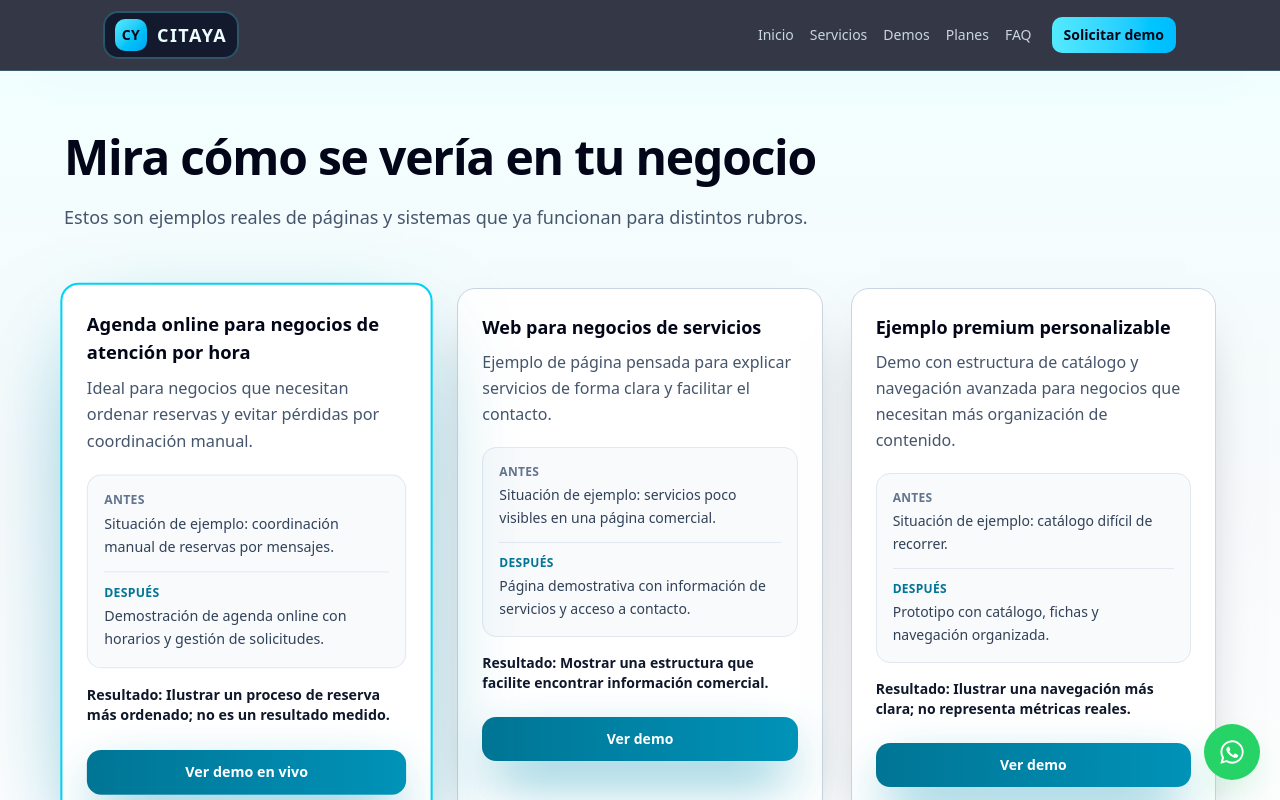
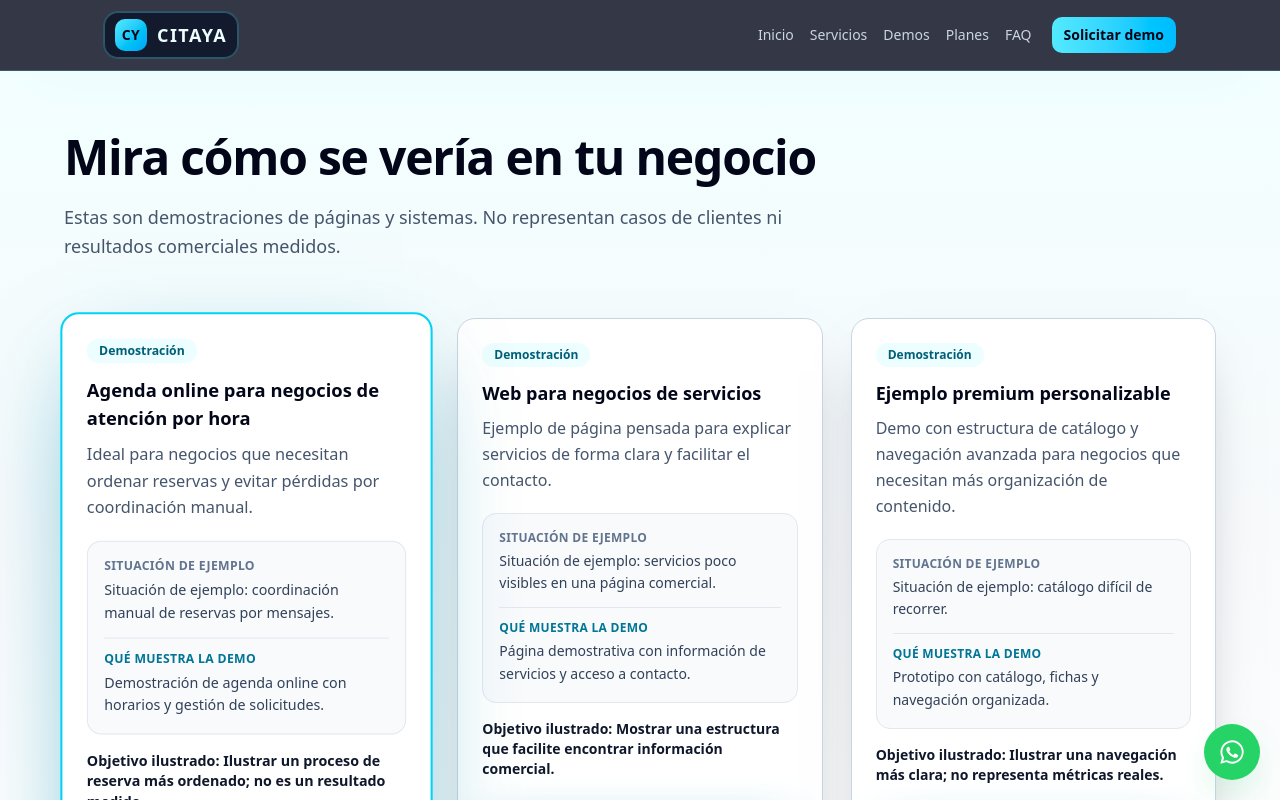
Before and after one commit to verf2390/citaya-agendas, a Next.js app: page /demos in a window 1280 px wide. Shown: the top 800 px of the page. Built offline with nearby package versions, Linux system fonts and the light colour scheme.

Commit message:
fix(CIT-130): clearly mark showcase as demos, not customer case studies

```diff
--- a/app/(marketing)/components/home/demos-showcase-section.tsx
+++ b/app/(marketing)/components/home/demos-showcase-section.tsx
@@ -14,7 +14,7 @@ export function DemosShowcaseSection() {
             Mira cómo se vería en tu negocio
           </h2>
           <p className="mt-4 text-base leading-relaxed text-slate-600 sm:text-lg">
-            Estos son ejemplos reales de páginas y sistemas que ya funcionan para distintos rubros.
+            Estas son demostraciones de páginas y sistemas. No representan casos de clientes ni resultados comerciales medidos.
           </p>
         </div>
 
@@ -28,24 +28,25 @@ export function DemosShowcaseSection() {
                   : "border border-slate-300 shadow-[0_24px_55px_-30px_rgba(15,23,42,0.5)]"
               } hover:-translate-y-3.5 hover:scale-[1.02] hover:border-cyan-500 hover:shadow-[0_52px_110px_-20px_rgba(8,145,178,0.7)]`}
             >
+              <p className="mb-3 inline-flex w-fit rounded-full bg-cyan-50 px-3 py-1 text-xs font-semibold text-cyan-800">Demostración</p>
               <h3 className="text-lg font-semibold text-slate-950">{demo.name}</h3>
               <p className="mt-2 text-sm leading-relaxed text-slate-600 sm:text-base">{demo.description}</p>
 
               <div className="mt-5 space-y-3 rounded-xl border border-slate-200 bg-slate-50 p-4">
                 <div>
-                  <p className="text-xs font-semibold uppercase tracking-wide text-slate-500">Antes</p>
+                  <p className="text-xs font-semibold uppercase tracking-wide text-slate-500">Situación de ejemplo</p>
                   <p className="mt-1 text-sm leading-relaxed text-slate-700">{demo.before}</p>
                 </div>
 
                 <div className="h-px w-full bg-slate-200" />
 
                 <div>
-                  <p className="text-xs font-semibold uppercase tracking-wide text-cyan-700">Después</p>
+                  <p className="text-xs font-semibold uppercase tracking-wide text-cyan-700">Qué muestra la demo</p>
                   <p className="mt-1 text-sm leading-relaxed text-slate-700">{demo.after}</p>
                 </div>
               </div>
 
-              <p className="mt-4 text-sm font-semibold text-slate-900">Resultado: {demo.result}</p>
+              <p className="mt-4 text-sm font-semibold text-slate-900">Objetivo ilustrado: {demo.result}</p>
 
               <Link
                 href={demo.href}
```
